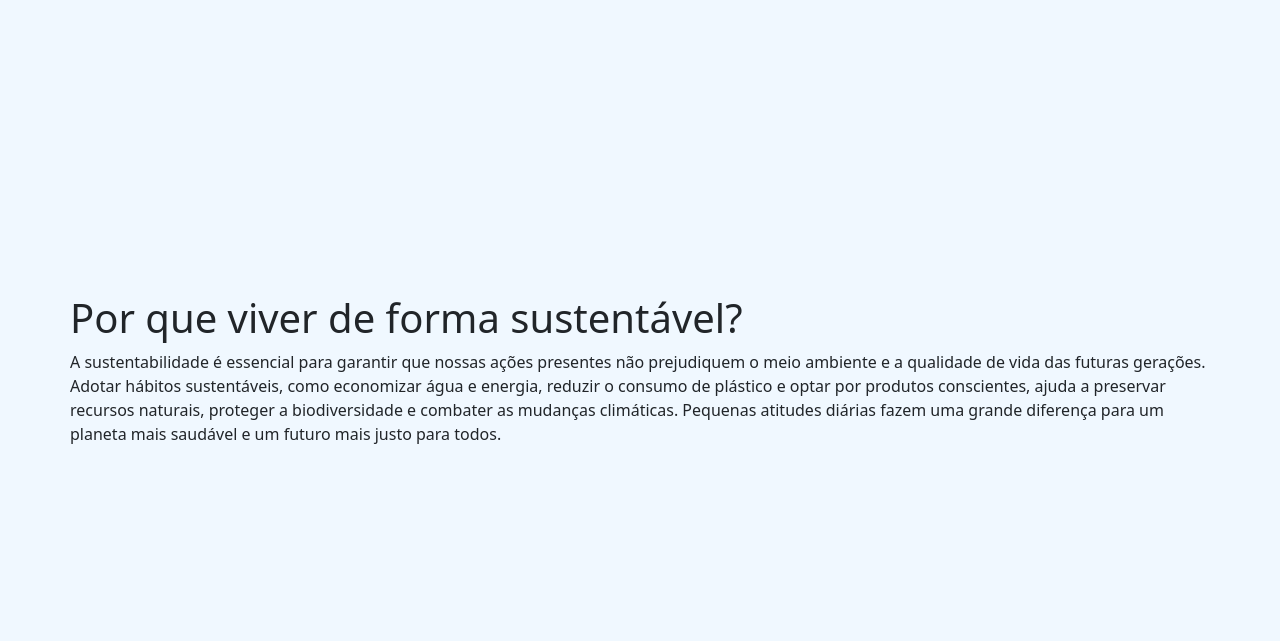
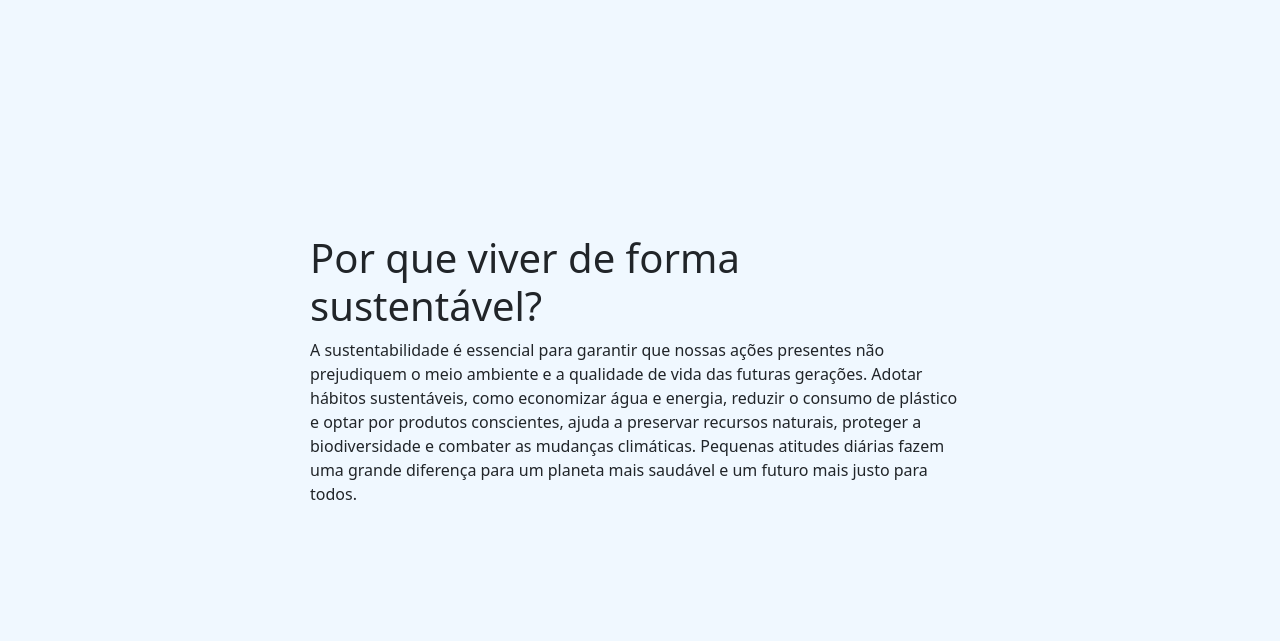
Before and after one commit to natallymorais/Vida-Sustentavel-, a plain HTML site: page pages/index.html in a window 1280 px wide. Shown: the part 879-1520 px from the top of the page. Drawn offline with nearby package versions, Linux system fonts and the light colour scheme; files whose address does not match are found by name.

Commit message:
Refactor destaque section and update CSS styles
Wrapped the 'destaque' section content in a div for better structure and adjusted indentation in index.html. Updated all.css to correct margin and padding values, set max-width for #destaque, and fixed a selector from #destaque to #container for proper styling.

```diff
--- a/pages/index.html
+++ b/pages/index.html
@@ -51,13 +51,17 @@
         <h1>Transforme sua rotina — pequenas ações, grandes mudanças</h1>
       </section>
 
-      <section class="container" id="destaque">
+      <section class="container">
+        <div id="destaque">
           <h1>Por que viver de forma sustentável?</h1>
           <p>A sustentabilidade é essencial para garantir que nossas ações presentes não prejudiquem o meio ambiente e a
-          qualidade de vida das futuras gerações. Adotar hábitos sustentáveis, como economizar água e energia, reduzir o
+            qualidade de vida das futuras gerações. Adotar hábitos sustentáveis, como economizar água e energia, reduzir
+            o
             consumo de plástico e optar por produtos conscientes, ajuda a preservar recursos naturais, proteger a
-          biodiversidade e combater as mudanças climáticas. Pequenas atitudes diárias fazem uma grande diferença para um
+            biodiversidade e combater as mudanças climáticas. Pequenas atitudes diárias fazem uma grande diferença para
+            um
             planeta mais saudável e um futuro mais justo para todos.</p>
+        </div>
       </section>
 
       <section class="container" id="topicos">
@@ -67,7 +71,8 @@
         <h1>2. Redução de resíduos ♻</h1>
         <p>Evite o desperdício, reutilize materiais e recicle corretamente para diminuir o impacto no meio ambiente.</p>
         <h1>3. Consumo consciente 🛒</h1>
-        <p>Escolha produtos sustentáveis, com menos embalagem e produzidos de forma ética, para apoiar um consumo responsável.</p>
+        <p>Escolha produtos sustentáveis, com menos embalagem e produzidos de forma ética, para apoiar um consumo
+          responsável.</p>
       </section>
     </main>
   </div>
--- a/style/all.css
+++ b/style/all.css
@@ -5,8 +5,8 @@
 }
 
 body{
-    margin: 0%;
-    padding: 0%;
+    margin: 0;
+    padding: 0;
     word-wrap: break-word;
     overflow-wrap: break-word;
 }
@@ -17,10 +17,11 @@ body{
 main{
     display: block;
     background-color: var(--branco);
-    margin: 0;
 }
 
 #destaque{
+    width: 100%;
+    max-width: 700px;
     margin: 0 auto;
     padding: 0 20px;
 }
@@ -35,7 +36,7 @@ p{
     font-size: 30px;
 }
 
-#destaque{
+#container{
     padding: 40px 0;
     background: var(--branco);
 }
@@ -52,6 +53,7 @@ p{
     background-repeat: no-repeat;
     background-attachment: fixed;
     background-size: cover;
+
 }
 
 #banner {
```
Lines whose indentation alone changed are shown as unchanged.
